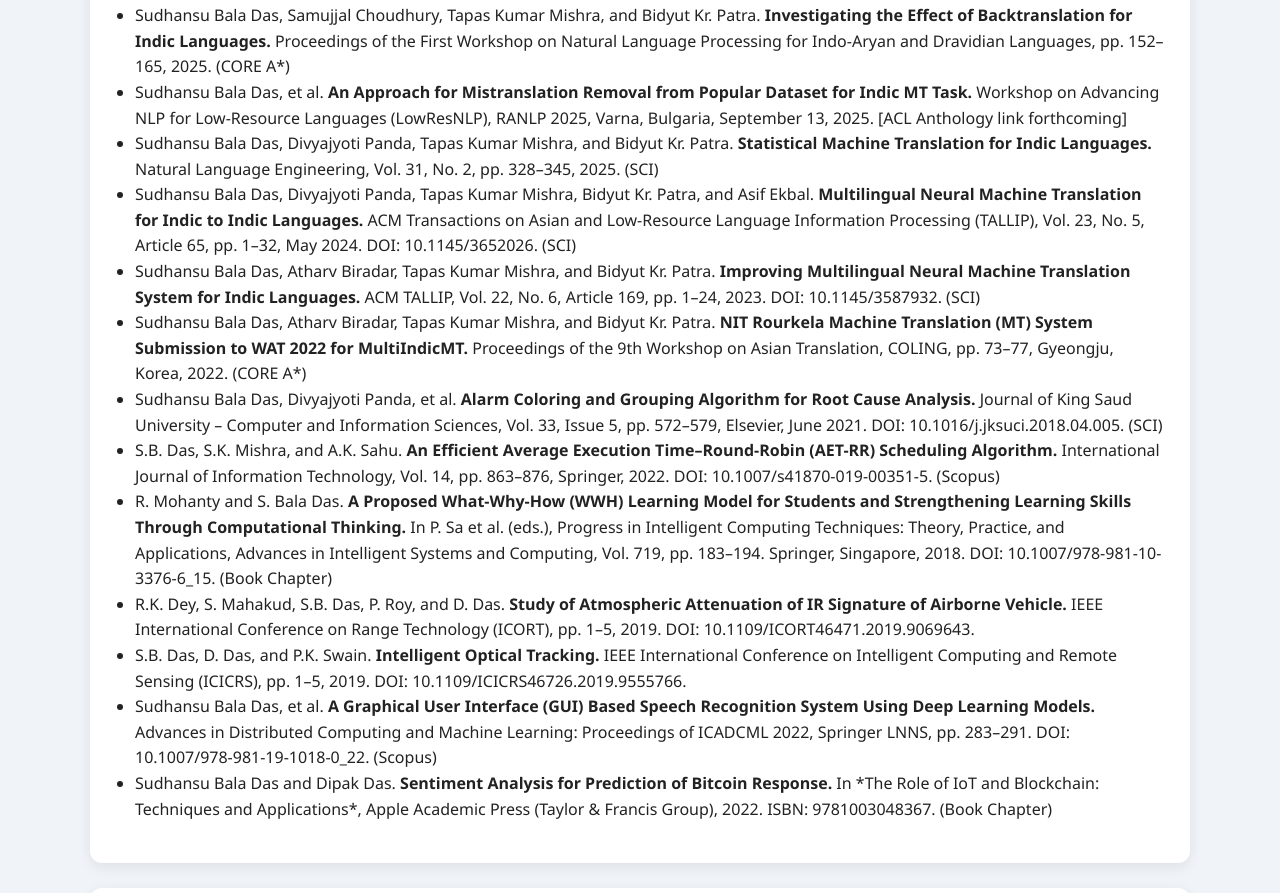
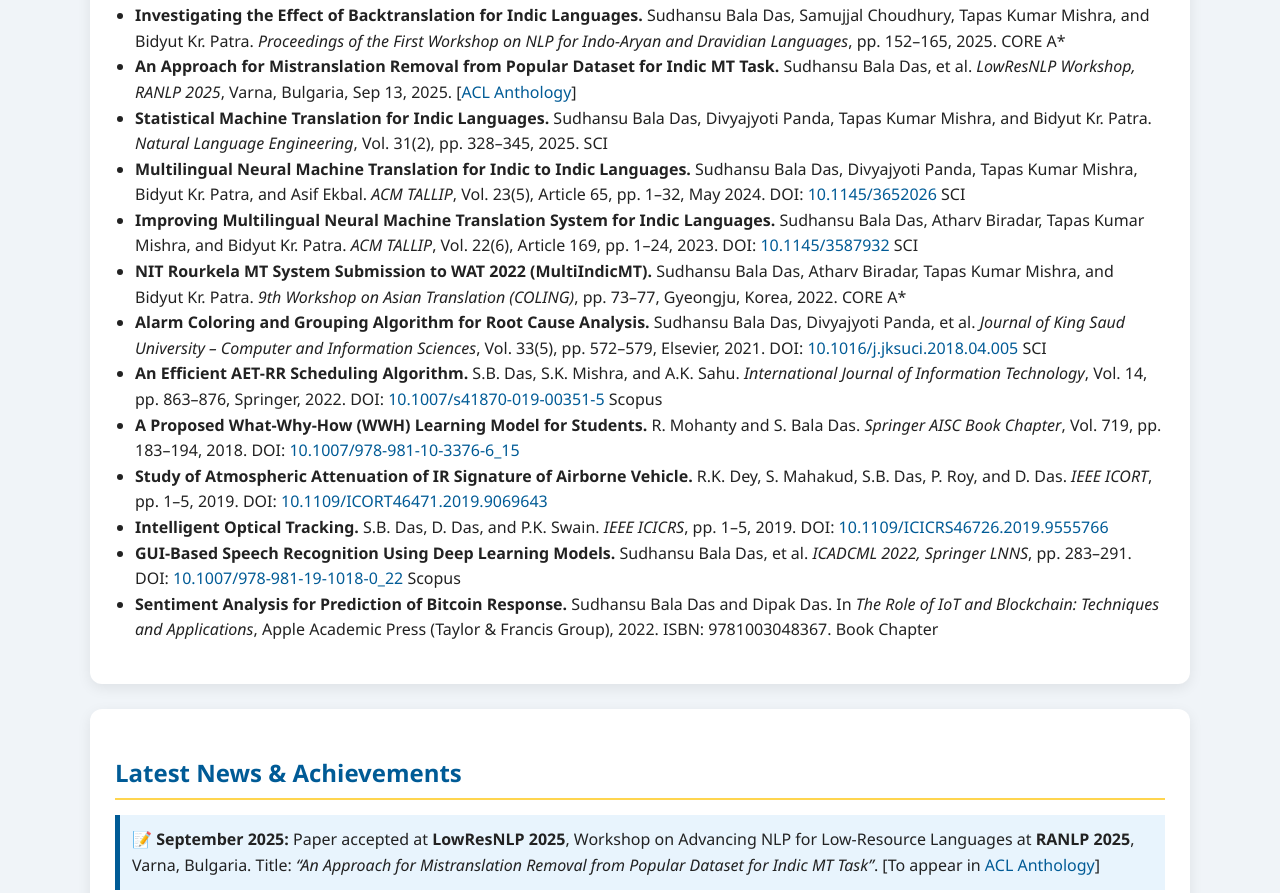
Before and after one commit to sudhansu1991/sudhansu1991.github.io, a plain HTML site: page index.html in a window 1280 px wide. Shown: the part 3194-4087 px from the top of the page. Drawn offline with Linux system fonts and the light colour scheme.

Commit message:
Update index.html

```diff
--- a/index.html
+++ b/index.html
@@ -548,84 +548,99 @@
   <h2>Selected Publications</h2>
   <ul>
     <li>
+      <strong>Investigating the Effect of Backtranslation for Indic Languages.</strong>
       Sudhansu Bala Das, Samujjal Choudhury, Tapas Kumar Mishra, and Bidyut Kr. Patra.
-            <strong>Investigating the Effect of Backtranslation for Indic Languages.</strong>
-            Proceedings of the First Workshop on Natural Language Processing for Indo-Aryan and Dravidian Languages, pp. 152–165, 2025. (CORE A*)
+      <em>Proceedings of the First Workshop on NLP for Indo-Aryan and Dravidian Languages</em>, pp. 152–165, 2025.
+      <span class="tag">CORE A*</span>
     </li>
 
     <li>
+      <strong>An Approach for Mistranslation Removal from Popular Dataset for Indic MT Task.</strong>
       Sudhansu Bala Das, et al.
-            <strong>An Approach for Mistranslation Removal from Popular Dataset for Indic MT Task.</strong>
-            Workshop on Advancing NLP for Low-Resource Languages (LowResNLP), RANLP 2025, Varna, Bulgaria, September 13, 2025. [ACL Anthology link forthcoming]
+      <em>LowResNLP Workshop, RANLP 2025</em>, Varna, Bulgaria, Sep 13, 2025.
+      [<a href="https://aclanthology.org/" target="_blank">ACL Anthology</a>]
     </li>
 
     <li>
+      <strong>Statistical Machine Translation for Indic Languages.</strong>
       Sudhansu Bala Das, Divyajyoti Panda, Tapas Kumar Mishra, and Bidyut Kr. Patra.
-            <strong>Statistical Machine Translation for Indic Languages.</strong>
-            Natural Language Engineering, Vol. 31, No. 2, pp. 328–345, 2025. (SCI)
+      <em>Natural Language Engineering</em>, Vol. 31(2), pp. 328–345, 2025.
+      <span class="tag">SCI</span>
     </li>
 
     <li>
+      <strong>Multilingual Neural Machine Translation for Indic to Indic Languages.</strong>
       Sudhansu Bala Das, Divyajyoti Panda, Tapas Kumar Mishra, Bidyut Kr. Patra, and Asif Ekbal.
-            <strong>Multilingual Neural Machine Translation for Indic to Indic Languages.</strong>
-            ACM Transactions on Asian and Low-Resource Language Information Processing (TALLIP), Vol. 23, No. 5, Article 65, pp. 1–32, May 2024. DOI: 10.1145/3652026. (SCI)
+      <em>ACM TALLIP</em>, Vol. 23(5), Article 65, pp. 1–32, May 2024.
+      DOI: <a href="https://doi.org/10.1145/3652026" target="_blank">10.1145/3652026</a> <span class="tag">SCI</span>
     </li>
 
     <li>
+      <strong>Improving Multilingual Neural Machine Translation System for Indic Languages.</strong>
       Sudhansu Bala Das, Atharv Biradar, Tapas Kumar Mishra, and Bidyut Kr. Patra.
-            <strong>Improving Multilingual Neural Machine Translation System for Indic Languages.</strong>
-            ACM TALLIP, Vol. 22, No. 6, Article 169, pp. 1–24, 2023. DOI: 10.1145/3587932. (SCI)
+      <em>ACM TALLIP</em>, Vol. 22(6), Article 169, pp. 1–24, 2023.
+      DOI: <a href="https://doi.org/10.1145/3587932" target="_blank">10.1145/3587932</a> <span class="tag">SCI</span>
     </li>
 
     <li>
+      <strong>NIT Rourkela MT System Submission to WAT 2022 (MultiIndicMT).</strong>
       Sudhansu Bala Das, Atharv Biradar, Tapas Kumar Mishra, and Bidyut Kr. Patra.
-            <strong>NIT Rourkela Machine Translation (MT) System Submission to WAT 2022 for MultiIndicMT.</strong>
-            Proceedings of the 9th Workshop on Asian Translation, COLING, pp. 73–77, Gyeongju, Korea, 2022. (CORE A*)
+      <em>9th Workshop on Asian Translation (COLING)</em>, pp. 73–77, Gyeongju, Korea, 2022.
+      <span class="tag">CORE A*</span>
+    </li>
+
+    <!-- Earlier & Other Work -->
+    <li>
+      <strong>Alarm Coloring and Grouping Algorithm for Root Cause Analysis.</strong>
+      Sudhansu Bala Das, Divyajyoti Panda, et al.
+      <em>Journal of King Saud University – Computer and Information Sciences</em>, Vol. 33(5), pp. 572–579, Elsevier, 2021.
+      DOI: <a href="https://doi.org/10.1016/j.jksuci.2018.04.005" target="_blank">10.1016/j.jksuci.2018.04.005</a> <span class="tag">SCI</span>
     </li>
 
     <li>
-            Sudhansu Bala Das, Divyajyoti Panda, et al.
-            <strong>Alarm Coloring and Grouping Algorithm for Root Cause Analysis.</strong>
-            Journal of King Saud University – Computer and Information Sciences, Vol. 33, Issue 5, pp. 572–579, Elsevier, June 2021. DOI: 10.1016/j.jksuci.2018.04.005. (SCI)
+      <strong>An Efficient AET-RR Scheduling Algorithm.</strong>
+      S.B. Das, S.K. Mishra, and A.K. Sahu.
+      <em>International Journal of Information Technology</em>, Vol. 14, pp. 863–876, Springer, 2022.
+      DOI: <a href="https://doi.org/10.1007/s41870-019-00351-5" target="_blank">10.1007/s41870-019-00351-5</a> <span class="tag">Scopus</span>
     </li>
 
     <li>
-            S.B. Das, S.K. Mishra, and A.K. Sahu.
-            <strong>An Efficient Average Execution Time–Round-Robin (AET-RR) Scheduling Algorithm.</strong>
-            International Journal of Information Technology, Vol. 14, pp. 863–876, Springer, 2022. DOI: 10.1007/s41870-019-00351-5. (Scopus)
+      <strong>A Proposed What-Why-How (WWH) Learning Model for Students.</strong>
+      R. Mohanty and S. Bala Das.
+      <em>Springer AISC Book Chapter</em>, Vol. 719, pp. 183–194, 2018.
+      DOI: <a href="https://doi.org/10.1007/978-981-10-3376-6_15" target="_blank">10.1007/978-981-10-3376-6_15</a>
     </li>
 
     <li>
-            R. Mohanty and S. Bala Das.
-            <strong>A Proposed What-Why-How (WWH) Learning Model for Students and Strengthening Learning Skills Through Computational Thinking.</strong>
-            In P. Sa et al. (eds.), Progress in Intelligent Computing Techniques: Theory, Practice, and Applications, Advances in Intelligent Systems and Computing, Vol. 719, pp. 183–194. Springer, Singapore, 2018. DOI: 10.1007/978-981-10-3376-6_15. (Book Chapter)
+      <strong>Study of Atmospheric Attenuation of IR Signature of Airborne Vehicle.</strong>
+      R.K. Dey, S. Mahakud, S.B. Das, P. Roy, and D. Das.
+      <em>IEEE ICORT</em>, pp. 1–5, 2019.
+      DOI: <a href="https://doi.org/10.1109/ICORT46471.2019.9069643" target="_blank">10.1109/ICORT46471.2019.9069643</a>
     </li>
 
     <li>
-            R.K. Dey, S. Mahakud, S.B. Das, P. Roy, and D. Das.
-            <strong>Study of Atmospheric Attenuation of IR Signature of Airborne Vehicle.</strong>
-            IEEE International Conference on Range Technology (ICORT), pp. 1–5, 2019. DOI: 10.1109/ICORT46471.2019.9069643.
+      <strong>Intelligent Optical Tracking.</strong>
+      S.B. Das, D. Das, and P.K. Swain.
+      <em>IEEE ICICRS</em>, pp. 1–5, 2019.
+      DOI: <a href="https://doi.org/10.1109/ICICRS46726.2019.9555766" target="_blank">10.1109/ICICRS46726.2019.9555766</a>
     </li>
 
     <li>
-            S.B. Das, D. Das, and P.K. Swain.
-            <strong>Intelligent Optical Tracking.</strong>
-            IEEE International Conference on Intelligent Computing and Remote Sensing (ICICRS), pp. 1–5, 2019. DOI: 10.1109/ICICRS46726.2019.9555766.
+      <strong>GUI-Based Speech Recognition Using Deep Learning Models.</strong>
+      Sudhansu Bala Das, et al.
+      <em>ICADCML 2022, Springer LNNS</em>, pp. 283–291.
+      DOI: <a href="https://doi.org/10.1007/978-981-19-1018-0_22" target="_blank">10.1007/978-981-19-1018-0_22</a> <span class="tag">Scopus</span>
     </li>
 
     <li>
-            Sudhansu Bala Das, et al.
-            <strong>A Graphical User Interface (GUI) Based Speech Recognition System Using Deep Learning Models.</strong>
-            Advances in Distributed Computing and Machine Learning: Proceedings of ICADCML 2022, Springer LNNS, pp. 283–291. DOI: 10.1007/978-981-19-1018-0_22. (Scopus)
-        </li>
-
-        <li>
+      <strong>Sentiment Analysis for Prediction of Bitcoin Response.</strong>
       Sudhansu Bala Das and Dipak Das.
-            <strong>Sentiment Analysis for Prediction of Bitcoin Response.</strong>
-            In *The Role of IoT and Blockchain: Techniques and Applications*, Apple Academic Press (Taylor & Francis Group), 2022. ISBN: 9781003048367. (Book Chapter)
+      In <em>The Role of IoT and Blockchain: Techniques and Applications</em>, Apple Academic Press (Taylor & Francis Group), 2022.
+      ISBN: 9781003048367. <span class="tag">Book Chapter</span>
     </li>
   </ul>
 </section>
+
 
 
 
```
Lines whose indentation alone changed are shown as unchanged.
